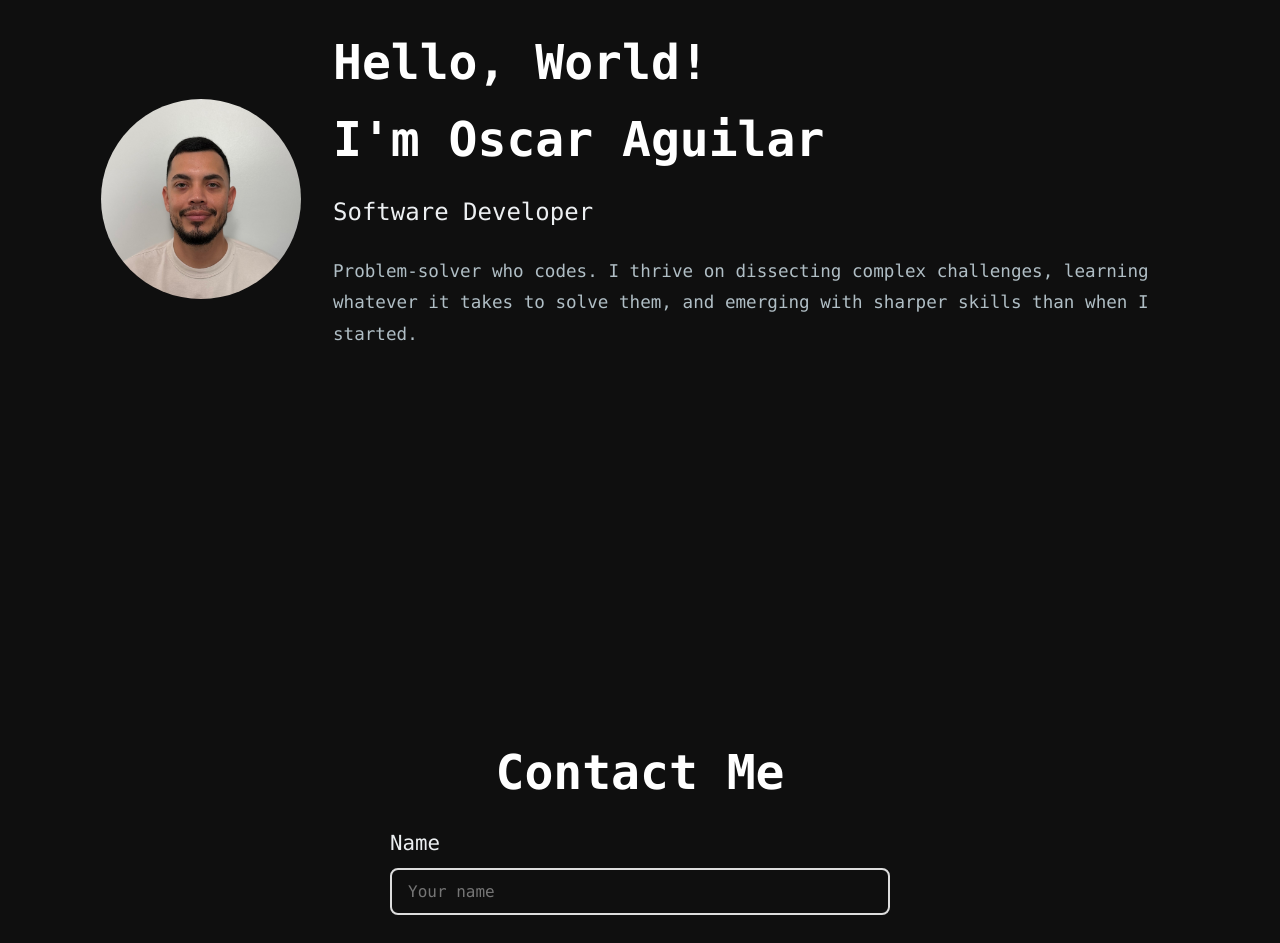
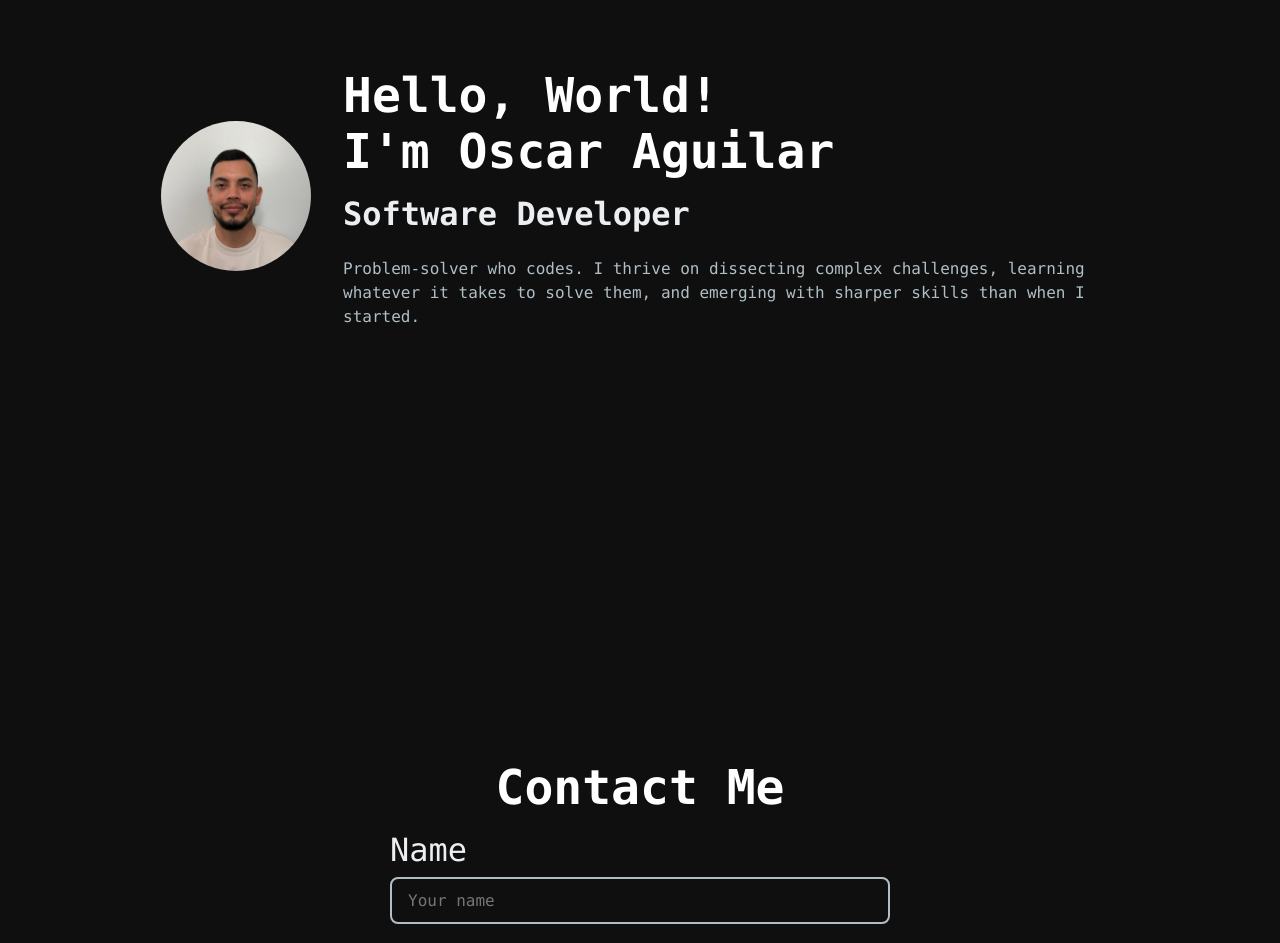
Before and after one commit to oaguilar83/dev-portfolio-frontend, a React (Vite) app: page / in a window 1280 px wide. Shown: the part 200-1143 px from the top of the page. Built offline with nearby package versions, Linux system fonts and the light colour scheme; some icons are missing.

Commit message:
rework for mobile first approach

```diff
--- a/src/App.module.css
+++ b/src/App.module.css
@@ -17,17 +17,12 @@ html {
   scroll-behavior: smooth;
 }
 
-body {
-  font-family: 'SF Mono', 'Fira Code', 'Consolas', 'Monaco', 'Courier New', monospace;
-  line-height: 1.6;
-  color: #333;
-}
-
 .app {
   min-height: 100vh;
   display: flex;
   flex-direction: column;
   background-color: var(--primary-background-color);
+  font-family: 'SF Mono', 'Fira Code', 'Consolas', 'Monaco', 'Courier New', monospace;
 }
 
 .section {
@@ -35,65 +30,19 @@ body {
   display: flex;
   align-items: center;
   justify-content: center;
-  padding: 6rem 2rem 4rem;
+  padding: 4rem 1rem;
 }
 
 .section_content {
-  max-width: 1110px;
+  max-width: 990px;
   width: 100%;
   text-align: center;
 }
 
-.skills {
-  margin-top: 2rem;
-}
-
-.skills h3 {
-  font-size: 1.3rem;
-  margin-bottom: 1rem;
-  color: var(--secondary-font-color);
-  text-align: left;
-}
-
-.skill-tags {
-  display: flex;
-  flex-wrap: wrap;
-  justify-content: left;
-  gap: 0.75rem;
-}
-
-.skill-tag {
-  background-color: var(--secondary-background-color);
-  color: white;
-  padding: 0.5rem 1rem;
-  border-radius: 20px;
-  font-size: 0.9rem;
-  border: 1px solid white;
-}
-
-/* Responsive Design */
-@media (max-width: 768px) {
-  .navbar {
-    padding: 1rem;
-  }
-
-  .navbar-brand {
-    font-size: 1.2rem;
-  }
-
-  .home-section h1 {
-    font-size: 2rem;
-  }
-
-  .subtitle {
-    font-size: 1.2rem;
-  }
-
-  .section {
-    padding: 5rem 1rem 3rem;
-  }
-
-  .contact-section h2 {
-    font-size: 2rem;
+@media screen {
+  @media (min-width: 768px) {
+    .section {
+      padding: 7rem 1rem 4rem;
+    }
   }
 }
--- a/src/components/common/RoundImage.module.css
+++ b/src/components/common/RoundImage.module.css
@@ -3,8 +3,17 @@
 }
 
 .image_round {
-  width: 200px;
-  height:200px;
+  width: 100px;
+  height:100px;
   border-radius: 50%;
   object-fit: cover;
 }
+
+@media screen {
+  @media (min-width: 768px) {
+    .image_round {
+      width: 150px;
+      height:150px;
+    }
+  }
+}
--- a/src/components/common/SocialMedia.module.css
+++ b/src/components/common/SocialMedia.module.css
@@ -2,6 +2,7 @@
   display: flex;
   justify-content: center;
   gap: 1rem;
+  margin: 1rem;
 
   svg {
       font-size: 2.5rem;
--- a/src/components/contact/Contact.jsx
+++ b/src/components/contact/Contact.jsx
@@ -25,7 +25,7 @@ function Contact() {
   };
 
   return (
-    <section id="contact" className={`${globalStyles.section} ${styles.contact_section}`}>
+    <section id="contact" className={globalStyles.section}>
       <div className={globalStyles.section_content}>
         <h2 className={styles.title}>Contact Me</h2>
         <form className={styles.form} onSubmit={handleSubmit}>
--- a/src/components/contact/Contact.module.css
+++ b/src/components/contact/Contact.module.css
@@ -1,8 +1,5 @@
-.contact_section {
-}
-
 .title {
-  font-size: 3rem;
+  font-size: 2rem;
   margin-bottom: 1rem;
   color: var(--primary-font-color);
 }
@@ -14,12 +11,12 @@
 }
 
 .form_group {
-  margin-bottom: 1.5rem;
+  margin-bottom: 1rem;
 }
 
 .form_group label {
   display: block;
-  font-size: 1.3rem;
+  font-size: 1.5rem;
   color: var(--secondary-font-color);
   text-align: left;
   margin-bottom: 0.5rem;
@@ -31,7 +28,7 @@
   color: var(--primary-font-color);
   width: 100%;
   padding: 0.75rem 1rem;
-  border: 2px solid #ddd;
+  border: 2px solid var(--tertiary-font-color);
   border-radius: 8px;
   font-size: 1rem;
   transition: border-color 0.3s;
@@ -71,3 +68,15 @@
 .submit_btn:active {
   transform: translateY(0);
 }
+
+@media screen {
+  @media (min-width: 768px) {
+    .title {
+      font-size: 3rem;
+    }
+
+    .form_group label {
+      font-size: 2rem;
+    }
+  }
+}
--- a/src/components/footer/Footer.module.css
+++ b/src/components/footer/Footer.module.css
@@ -2,10 +2,17 @@
   background-color: var(--secondary-background-color);
   color: var(--primary-font-color);
   text-align: center;
-  padding: 2rem;
-  margin-top: auto;
+  padding: 1rem;
 }
 
 .footer_p {
   background-color: var(--secondary-background-color);
 }
+
+@media screen {
+  @media (min-width: 768px) {
+    .footer {
+      padding: 2rem;
+    }
+  }
+}
--- a/src/components/home/Home.jsx
+++ b/src/components/home/Home.jsx
@@ -11,7 +11,7 @@ function Home() {
           <RoundImage image="src/assets/profile_picture.jpeg" />
           <div className={styles.text}>
             <h1 className={styles.text_title}>Hello, World!<br></br>I'm Oscar Aguilar</h1>
-            <p className={styles.text_subtitle}>Software Developer</p>
+            <h2 className={styles.text_subtitle}>Software Developer</h2>
             <p className={styles.text_description}>
               Problem-solver who codes. I thrive on dissecting complex challenges, learning whatever it takes to solve them, and emerging with sharper skills than when I started.
             </p>
--- a/src/components/home/Home.module.css
+++ b/src/components/home/Home.module.css
@@ -1,16 +1,9 @@
-.image_text_content {
-  display: flex;
-  flex-shrink: 0;
-  align-items: center;
-  text-align: left;
-}
-
 .text {
   margin: 1rem;
 }
 
 .text_title {
-  font-size: 3rem;
+  font-size: 2rem;
   margin-bottom: 1rem;
   color: var(--primary-font-color);
 }
@@ -22,8 +15,32 @@
 }
 
 .text_description {
-  font-size: 1.1rem;
+  font-size: 1rem;
   color: var(--tertiary-font-color);
-  margin-bottom: 2rem;
-  line-height: 1.8;
+  line-height: 1.5;
 }
+
+@media screen {
+  @media (min-width: 768px) {
+    .text_title {
+      font-size: 3rem;
+    }
+
+    .text_subtitle {
+      font-size: 2rem;
+    }
+  }
+
+  @media (min-width: 1024px) {
+    .image_text_content {
+      display: flex;
+      justify-content: center;
+      align-items: center;
+      text-align: left;
+    }
+
+    .text_subtitle {
+      font-size: 2rem;
+    }
+  }
+}
--- a/src/components/navbar/Navbar.module.css
+++ b/src/components/navbar/Navbar.module.css
@@ -6,7 +6,7 @@
   display: flex;
   justify-content: center;
   align-items: center;
-  padding: 2rem;
+  padding: 1rem;
   background-color: var(--secondary-background-color);
   z-index: 1000;
   box-shadow: 0 2px 10px rgba(0, 0, 0, 0.1);
@@ -23,7 +23,7 @@
   background-color: var(--secondary-background-color);
   border: none;
   color: var(--primary-font-color);
-  font-size: 1.5rem;
+  font-size: 1rem;
   cursor: pointer;
   padding: 0.5rem 1rem;
   border-radius: 4px;
@@ -34,3 +34,15 @@
 .navbar_links_button:hover {
   background-color: var(--accent-color);
 }
+
+@media screen {
+  @media (min-width: 768px) {
+    .navbar {
+      padding: 2rem;
+    }
+
+    .navbar_links_button {
+      font-size: 1.5rem;
+    }
+  }
+}
```
